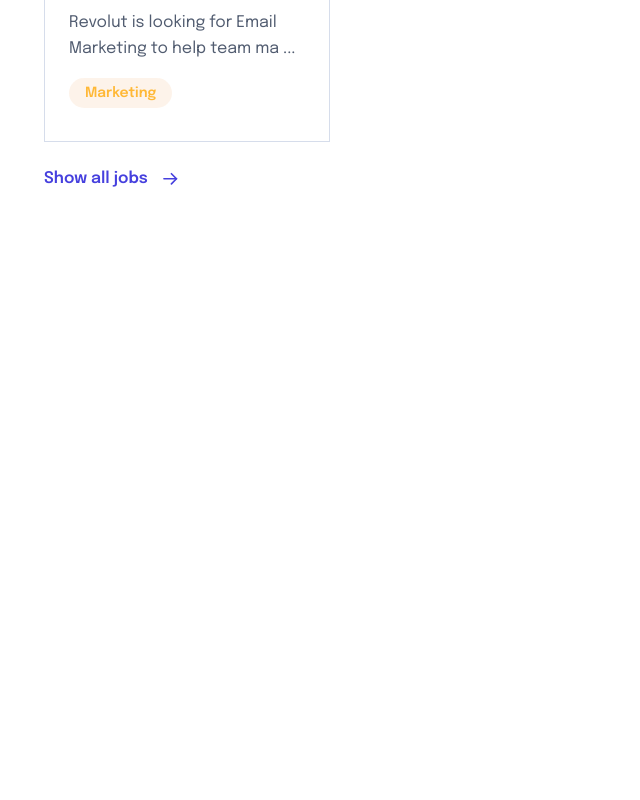
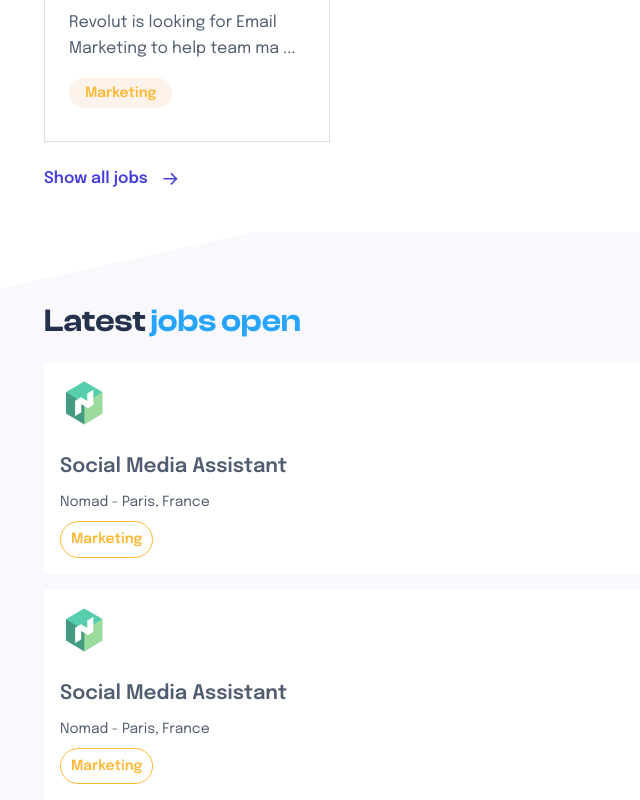
Before and after one commit to waledkarim/quickhire-frontend, a Next.js app: page / in a window 1280 px wide. Shown: the part 2587-3387 px from the top of the page, without its empty margins (0-640 px from the left). Before the commit the page ends 2819 px from the top, so only its background shows below. Built offline with nearby package versions, Linux system fonts and the light colour scheme.

Commit message:
feat: add latest-jobs section

```diff
--- a/src/app/globals.css
+++ b/src/app/globals.css
@@ -94,10 +94,21 @@
     }
   }
 
+  .latestjobs-grid {
+    display: grid;
+    column-gap: 32px;
+    row-gap: 16px;
+  }
+
+  @media (min-width: 90rem) {
+    .latestjobs-grid {
+      grid-template-columns: repeat(auto-fit, minmax(580px, 1fr));
+    }
+  }
+
   .even-columns {
     display: grid;
     grid-template-columns: subgrid;
-    /* grid-auto-rows: 1fr; */
     gap: 1rem;
   }
 
@@ -129,4 +140,17 @@
       0 10%
     );
   }
+
+  .one-cut-corner {
+    clip-path: polygon(
+      20% 0%,
+      80% 0%,
+      100% 0,
+      100% 100%,
+      80% 100%,
+      0 100%,
+      0% 80%,
+      0 10%
+    );
+  }
 }
--- a/src/app/page.jsx
+++ b/src/app/page.jsx
@@ -2,6 +2,7 @@ import CategoryCards from "@components/CategoryCards";
 import FeaturedJobs from "@components/FeaturedJobs";
 import Header from "@components/Header";
 import RightArrow from "@components/icons/RightArrow";
+import LatestJobs from "@components/LatestJobs";
 import SearchBar from "@components/Search";
 import categories from "@data/Categories";
 import companies from "@data/Companies";
@@ -77,7 +78,7 @@ export default function Home() {
         </Link>
       </section>
 
-      <section className="bg-white bleed-wrapper">
+      <section className="bg-white bleed-wrapper lg:py-18">
         <div className="even-columns bevel h-160 lg:h-103.5 bg-[#4640DE] col-span-full lg:col-start-2 lg:col-end-3">
           <div className="text-center place-self-center max-w-90.5 col-start-2 col-span-1 lg:col-start-1 lg:col-span-1">
             <h2 className="text-white mb-4 lg:mb-6">
@@ -107,7 +108,7 @@ export default function Home() {
         </div>
       </section>
 
-      <section className="wrapper py-10 lg:py-0 lg:pt-18">
+      <section className="wrapper py-10 lg:py-0 lg:pb-18">
         <div className="flex justify-between items-center mb-6 lg:mb-12">
           <h2>
             Featured <span className="text-[#26A4FF]">jobs</span>{" "}
@@ -129,6 +130,24 @@ export default function Home() {
           <RightArrow />
         </Link>
       </section>
+
+      <section className="one-cut-corner bg-[#F8F8FD] pt-18 lg:pt-24">
+        <div className="wrapper">
+          <div className="flex justify-between items-center mb-6 lg:mb-12">
+            <h2>
+              Latest <span className="text-[#26A4FF]">jobs open</span>{" "}
+            </h2>
+            <Link
+              href={"/"}
+              className="hidden lg:flex items-center gap-x-3 text-[16px] text-[#4640DE] font-semibold"
+            >
+              <span>Show all jobs</span>
+              <RightArrow />
+            </Link>
+          </div>
+          <LatestJobs />
+        </div>
+      </section>
     </main>
   );
 }
--- a/src/components/FeaturedJobs.jsx
+++ b/src/components/FeaturedJobs.jsx
@@ -1,6 +1,6 @@
 import Image from "next/image";
 
-export default function FeaturedJobs() {
+export default async function FeaturedJobs() {
   return (
     <div className="featuredjobs-grid mb-6 lg:mb-0 overflow-x-auto lg:overflow-x-hidden">
       <div className="p-6 w-71.5 h-70.75 border border-[#D6DDEB]">
--- /dev/null
+++ b/src/components/LatestJobs.jsx
@@ -0,0 +1,36 @@
+import Image from "next/image";
+
+export default function LatestJobs() {
+  return (
+    <div className="latestjobs-grid">
+      <div className="p-4 bg-white flex flex-col gap-6 lg:flex-row">
+        <div>
+          <Image width={48} height={48} src={"/images/company-logo-jobs.png"} />
+        </div>
+        <div className="flex flex-col gap-y-2">
+          <p className="text-[20px] font-semibold">Social Media Assistant</p>
+          <p className="text-[14px]">Nomad - Paris, France</p>
+          <div className="flex">
+            <div className="py-1.5 px-2.5 rounded-[100vw] font-semibold text-[14px] border border-[#FFB836] text-[#FFB836]">
+              Marketing
+            </div>
+          </div>
+        </div>
+      </div>
+      <div className="p-4 bg-white flex flex-col gap-6 lg:flex-row">
+        <div>
+          <Image width={48} height={48} src={"/images/company-logo-jobs.png"} />
+        </div>
+        <div className="flex flex-col gap-y-2">
+          <p className="text-[20px] font-semibold">Social Media Assistant</p>
+          <p className="text-[14px]">Nomad - Paris, France</p>
+          <div className="flex">
+            <div className="py-1.5 px-2.5 rounded-[100vw] font-semibold text-[14px] border border-[#FFB836] text-[#FFB836]">
+              Marketing
+            </div>
+          </div>
+        </div>
+      </div>
+    </div>
+  );
+}
```
Also changed, not shown: public/images/company-logo-jobs.png (added).
